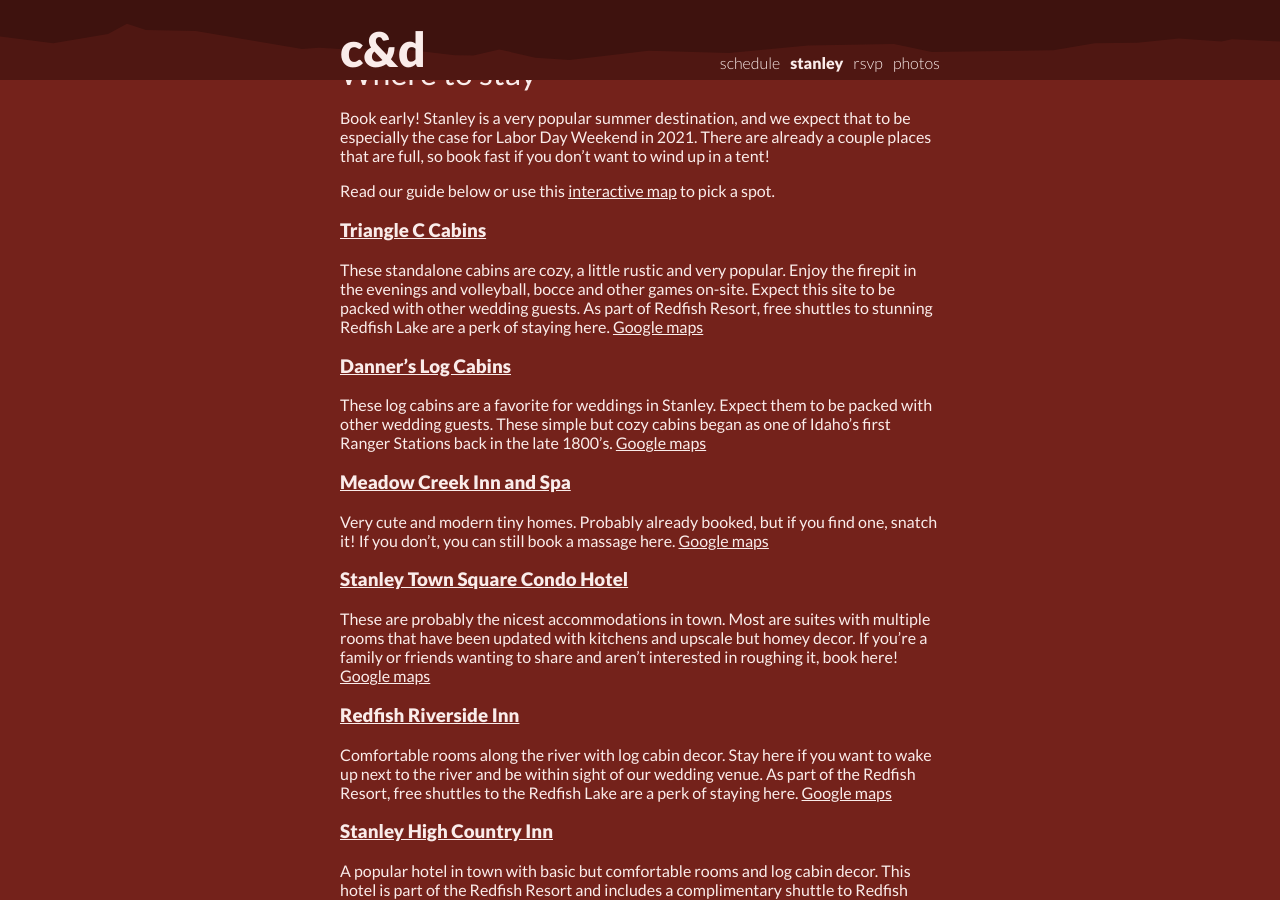
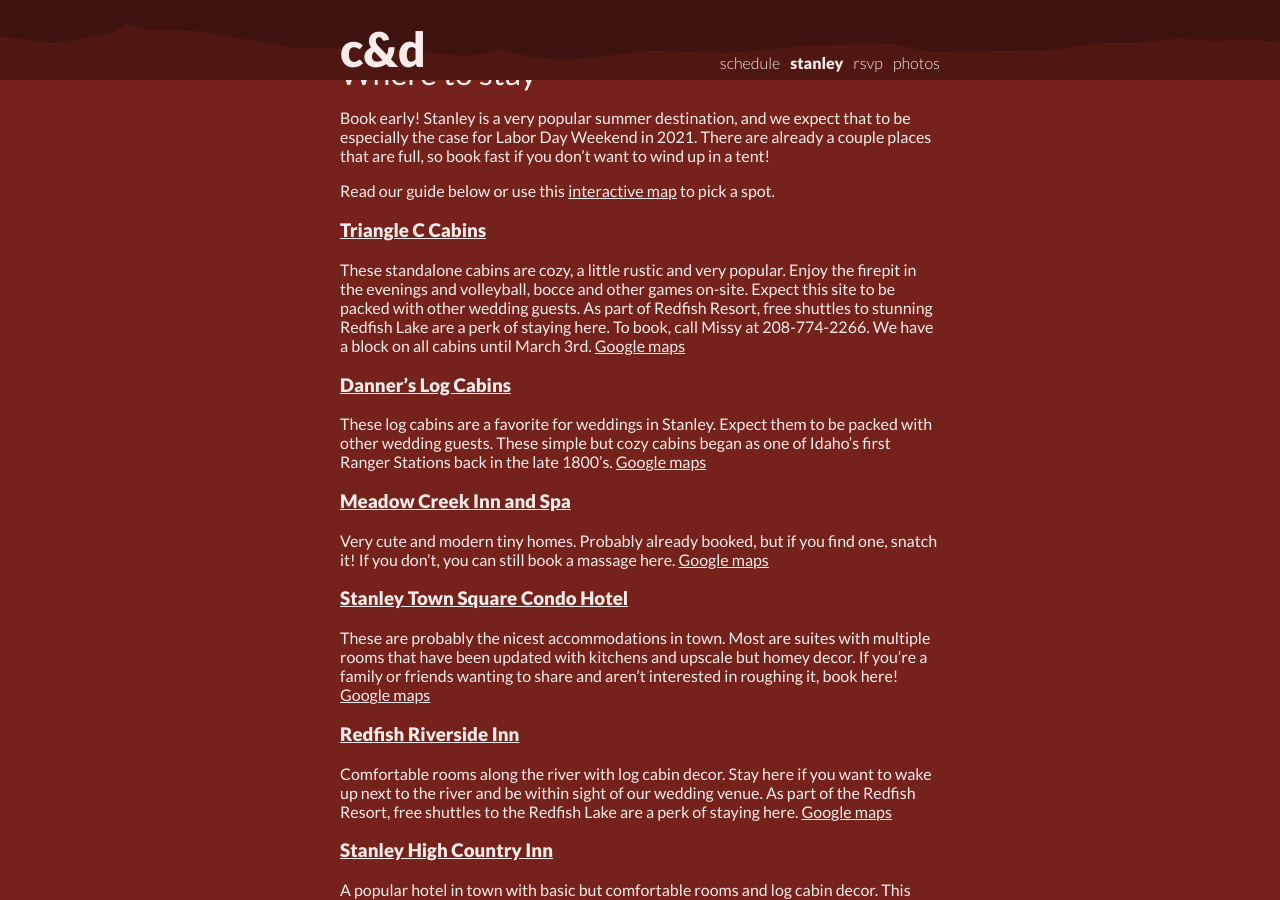
Before and after one commit to dproctor/wedding-website, a Jekyll site: the page built from stanley.md, in a window 1280 px wide and 900 px high, scrolled down 1267 px. Built offline with Jekyll 4.4.1, drawn with Linux system fonts in a browser that asks for light colours.

Commit message:
updated RSVP language and added room block info for Triangle C cabins

```diff
--- a/stanley.md
+++ b/stanley.md
@@ -55,10 +55,7 @@ Read our guide below or use this <a href="https://www.google.com/maps/d/u/0/edit
 
 <h3><a name="triangle-c-cabins" id="triangle-c-cabins"  href="https://triangleccabins.com/">Triangle C Cabins</a></h3>
 
-These standalone cabins are cozy, a little rustic and very popular. Enjoy the
-firepit in the evenings and volleyball, bocce and other games on-site. Expect
-this site to be packed with other wedding guests. As part of Redfish Resort,
-free shuttles to stunning Redfish Lake are a perk of staying here.
+These standalone cabins are cozy, a little rustic and very popular. Enjoy the firepit in the evenings and volleyball, bocce and other games on-site. Expect this site to be packed with other wedding guests. As part of Redfish Resort, free shuttles to stunning Redfish Lake are a perk of staying here. To book, call Missy at 208-774-2266. We have a block on all cabins until March 3rd.
 <a href="https://goo.gl/maps/YVABhYiVvP3xZc6U8">Google maps</a>
 
 <h3><a name="danners-log-cabins" id="danners-log-cabins"   href="http://www.dannerslogcabins.com/">Danner’s Log Cabins</a></h3>
```
Also changed, not shown: rsvp.md (+1 -1 lines).
